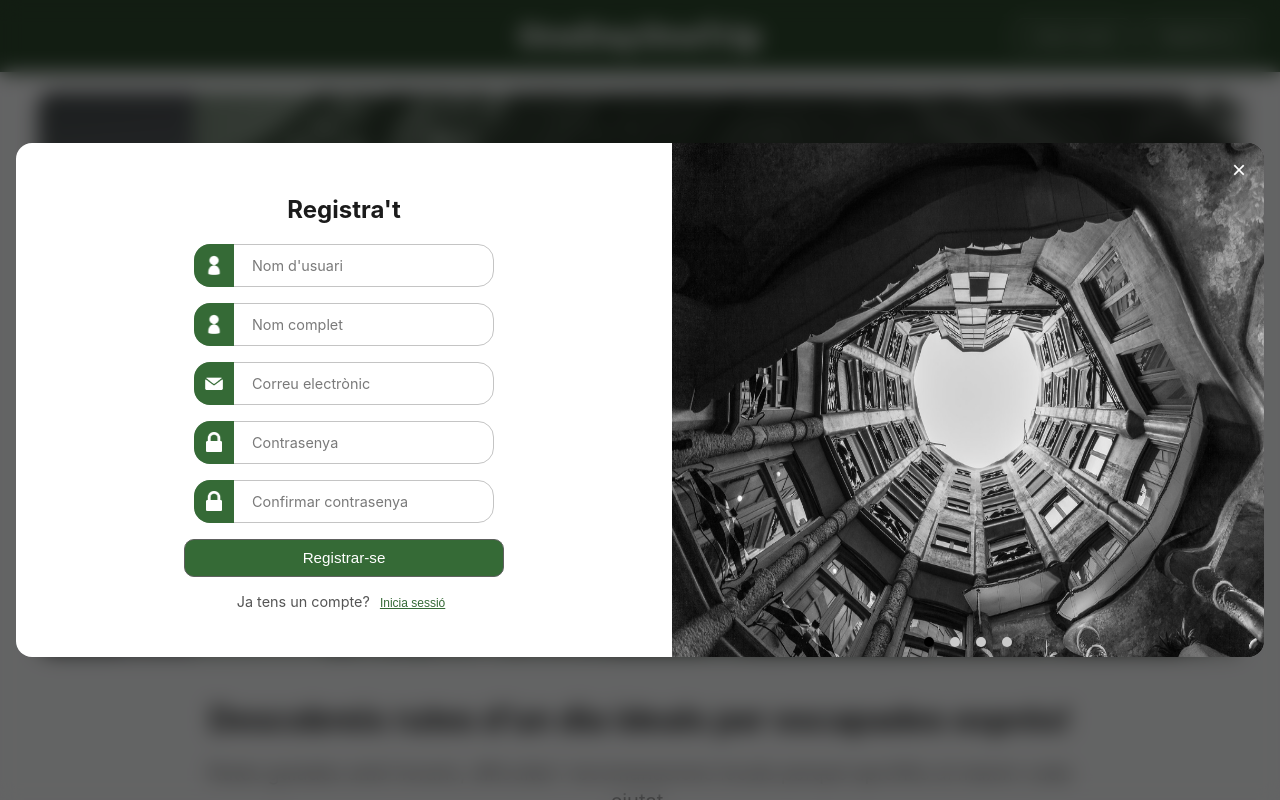
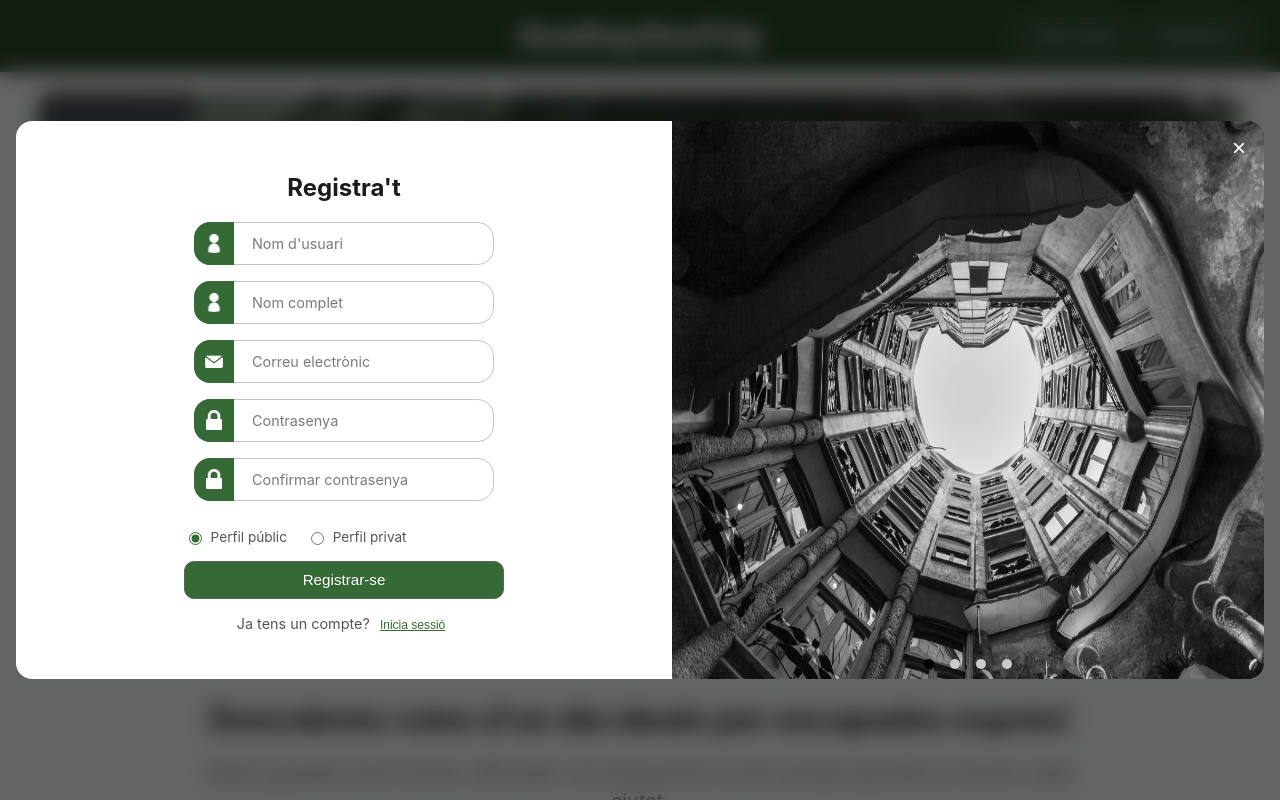
Before and after one commit to UB-ES-2025-A1/OneDayOneTrip, a React (Vite) app in the folder frontend/: page / in a window 1280 px wide. Both pictures are taken after a click on the button "Registrar-se". Shown: the top 800 px of the page. Built offline with nearby package versions, Linux system fonts and the light colour scheme; no server answers.

Commit message:
opcio a register

```diff
--- a/frontend/src/api/client.ts
+++ b/frontend/src/api/client.ts
@@ -50,6 +50,7 @@ export async function registerUser(data: {
   fullname: string;
   username: string;
   mail: string;
+  isPrivate?: boolean;
 }) {
   return apiPost("/users/register", data);
 }
--- a/frontend/src/components/RegisterModal.tsx
+++ b/frontend/src/components/RegisterModal.tsx
@@ -18,6 +18,8 @@ export default function RegisterModal({ onClose, openLogin }: RegisterProps) {
   const [showConfirmPassword, setShowConfirmPassword] = useState(false);
   const [error, setError] = useState("");
   const [loading, setLoading] = useState(false);
+  const [isPrivate, setIsPrivate] = useState(false); // false = públic per defecte
+
   const navigate = useNavigate();
 
   const handleRegister = async (e: React.FormEvent) => {
@@ -36,7 +38,7 @@ export default function RegisterModal({ onClose, openLogin }: RegisterProps) {
 
     try {
       setLoading(true);
-      await Auth.register(fullName, username, email, password);
+      await Auth.register(fullName, username, email, password, isPrivate);
       onClose();
       navigate("/");
     } catch (err: any) {
@@ -126,6 +128,7 @@ export default function RegisterModal({ onClose, openLogin }: RegisterProps) {
                   className="password-toggle"
                   onClick={() => setShowPassword((prev) => !prev)}
                 >
+                  {/* aquí l'icona de l'ull si la tens */}
                 </button>
               )}
             </div>
@@ -151,9 +154,37 @@ export default function RegisterModal({ onClose, openLogin }: RegisterProps) {
                   className="password-toggle"
                   onClick={() => setShowConfirmPassword((prev) => !prev)}
                 >
+                  {/* icona */}
                 </button>
               )}
+            </div>
 
+            {/* 🔐 Privacitat del perfil */}
+            <div className="privacy-section">
+
+              <div className="privacy-options">
+                <label className="privacy-option">
+                  <input
+                    type="radio"
+                    name="privacy"
+                    value="public"
+                    checked={!isPrivate}
+                    onChange={() => setIsPrivate(false)}
+                  />
+                  <span>Perfil públic</span>
+                </label>
+
+                <label className="privacy-option">
+                  <input
+                    type="radio"
+                    name="privacy"
+                    value="private"
+                    checked={isPrivate}
+                    onChange={() => setIsPrivate(true)}
+                  />
+                  <span>Perfil privat</span>
+                </label>
+              </div>
             </div>
 
             <button type="submit" className="auth-button" disabled={loading}>
@@ -167,7 +198,10 @@ export default function RegisterModal({ onClose, openLogin }: RegisterProps) {
             Ja tens un compte?{" "}
             <button
               type="button"
-              onClick={() => { onClose(); openLogin(); }}
+              onClick={() => {
+                onClose();
+                openLogin();
+              }}
               className="auth-link"
             >
               Inicia sessió
--- a/frontend/src/firebase/auth.ts
+++ b/frontend/src/firebase/auth.ts
@@ -20,13 +20,19 @@ class AuthService {
    * 2. Actualitza displayName
    * 3. Crida al backend /users/register amb token
    */
-  async register(fullname: string, username: string, mail: string, password: string) {
+  async register(
+    fullname: string,
+    username: string,
+    mail: string,
+    password: string,
+    isPrivate: boolean = false   // 🔐 nou paràmetre amb valor per defecte
+  ) {
     const userCredential = await createUserWithEmailAndPassword(auth, mail, password);
     const user = userCredential.user;
 
     await updateProfile(user, { displayName: fullname });
 
-    await registerUser({ fullname, username, mail });
+    await registerUser({ fullname, username, mail, isPrivate });
 
     return user;
   }
@@ -60,7 +66,6 @@ class AuthService {
     return auth.currentUser;
   }
 
-
   async resetPassword(email: string) {
     if (!email) throw new Error("El email és obligatori");
 
@@ -69,7 +74,9 @@ class AuthService {
       return true;
     } catch (error: any) {
       console.error("Error al enviar correu de reset:", error);
-      throw new Error(error.message || "No s'ha pogut enviar l'enllaç de recuperació.");
+      throw new Error(
+        error.message || "No s'ha pogut enviar l'enllaç de recuperació."
+      );
     }
   }
 }
@@ -77,7 +84,6 @@ class AuthService {
 export const Auth = new AuthService();
 export { auth };
 
-
 //Per cridar al endpoint de elminar compte, per poder obtenir el verify token s'ha d'utilitzar el següent:
 //firebase.auth().currentUser.getIdToken(/* forceRefresh */ true), si no funciona probar el següent:
 //const tokenDelClient = await user.getIdToken(true);
--- a/frontend/src/styles/LoginReg.css
+++ b/frontend/src/styles/LoginReg.css
@@ -238,6 +238,41 @@
   color: #2e492e;
 }
 
+/* ---------- Privacitat del perfil ---------- */
+.privacy-section {
+  margin-top: 0.75rem;
+  text-align: left;
+  width: 100%;
+  max-width: 320px;
+}
+
+.privacy-title {
+  display: block;
+  font-size: 0.9rem;
+  font-weight: 600;
+  color: #2e492e;
+  margin-bottom: 0.35rem;
+}
+
+.privacy-options {
+  display: flex;
+  gap: 1.2rem;
+  font-size: 0.85rem;
+  color: var(--text-secondary);
+}
+
+.privacy-option {
+  display: flex;
+  align-items: center;
+  gap: 0.35rem;
+  cursor: pointer;
+}
+
+.privacy-option input {
+  accent-color: #356a36; /* verd coherent amb el branding */
+}
+
+
 /* ---------- FLOATING LABEL INPUTS ---------- */
 
 .floating-input-group {
```
